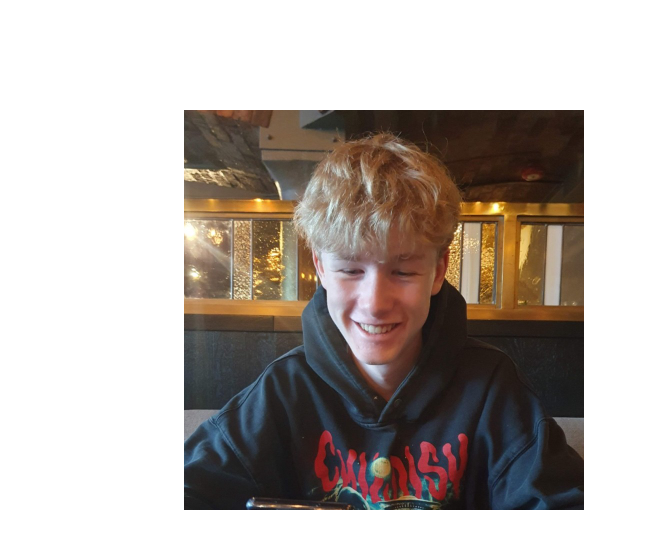
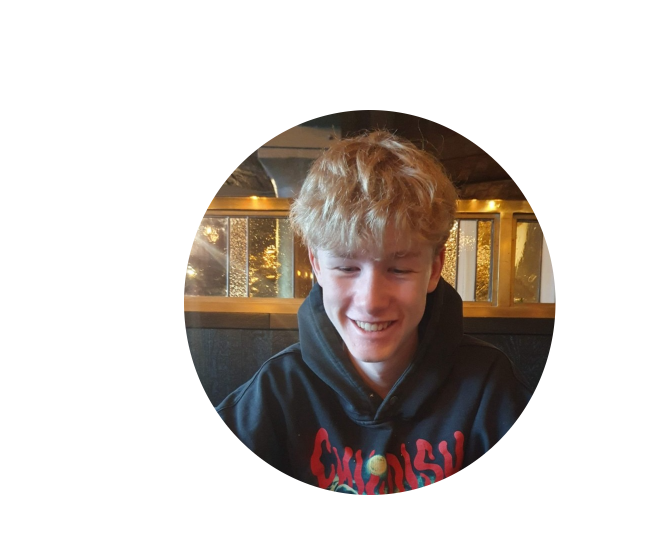
Before and after one commit to martinnIT/html-css-js-portfolio-2, a plain HTML site: page index.html in a window 1280 px wide. Shown: the part 174-734 px from the top of the page, 0-662 px from the left. Drawn offline with Linux system fonts and the light colour scheme.

Commit message:
Update index.html

```diff
--- a/index.html
+++ b/index.html
@@ -40,7 +40,7 @@
     <script src="script.js"></script>
     <section id="profile">
         <div class="section__pic-container">
-          <img src="./assets/martin vesp heggheim.jpg" alt="John Doe profile picture" />
+          <img src="./assets/martinselvportrett.png" alt="John Doe profile picture" />
         </div>
         <div class="section__text">
           <p class="section__text__p1">Hei, jeg er</p>
```
